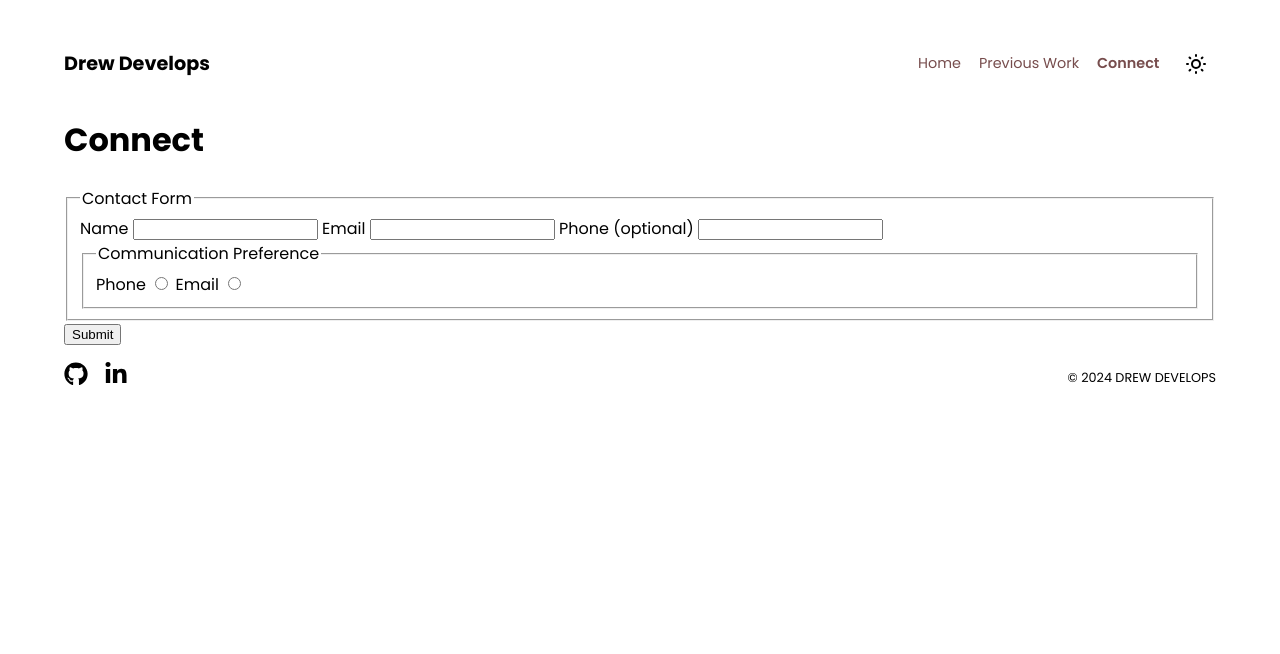
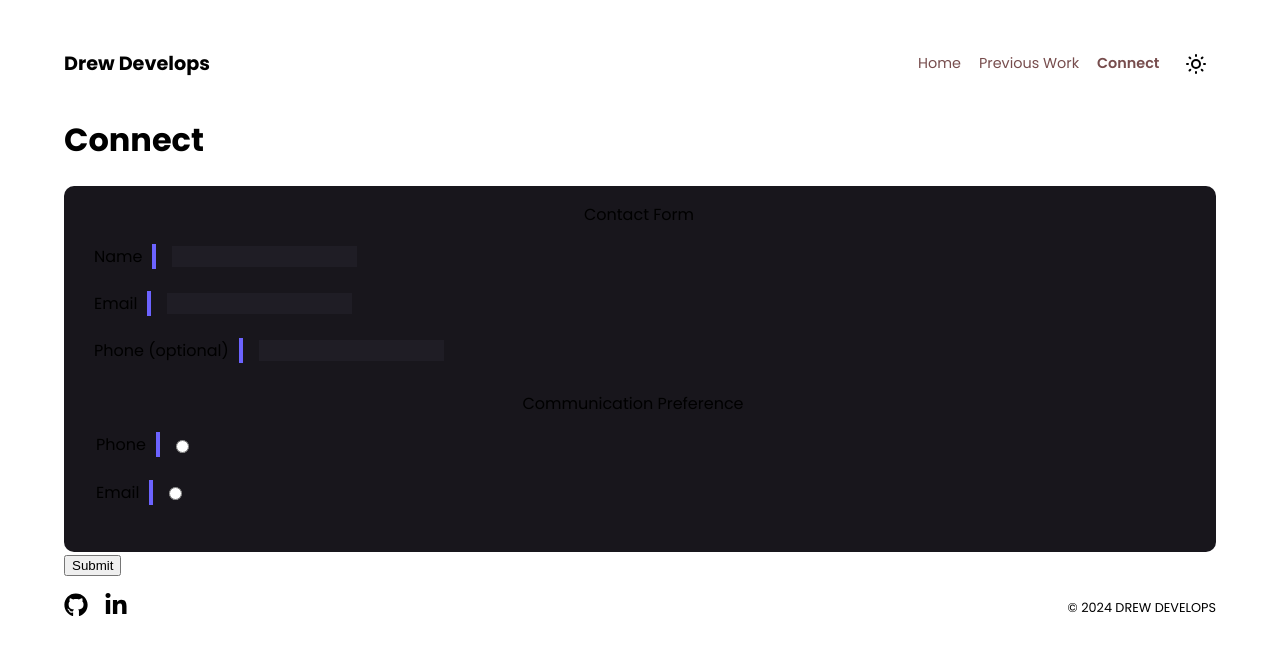
Before and after one commit to drewdoesdevelopment/drew-develops, a SvelteKit app: page /connect in a window 1280 px wide. Shown: the top 654 px of the page. Built offline with nearby package versions, Linux system fonts and the light colour scheme.

Commit message:
Contact form progress

```diff
--- a/src/routes/connect/+page.svelte
+++ b/src/routes/connect/+page.svelte
@@ -2,33 +2,33 @@
 	<h1>Connect</h1>
 
 	<form action="submit">
-		<fieldset>
+		<fieldset class="contact">
             <legend>Contact Form</legend>
 			<label>
-				Name
+				<span>Name</span>
 				<input required type="text" />
 			</label>
 
 			<label>
-				Email
+				<span>Email</span>
 				<input required type="email" />
 			</label>
 
 			<label>
-				Phone (optional)
+				<span>Phone (optional)</span>
 				<input type="tel" />
 			</label>
 
-			<fieldset>
+			<fieldset class="commPreference">
 				<legend>Communication Preference</legend>
 
 				<label>
-					Phone
+					<span>Phone</span>
 					<input type="radio" name="commPreference" value="phone" />
 				</label>
 
 				<label>
-					Email
+					<span>Email</span>
 					<input type="radio" name="commPreference" value="email" />
 				</label>
 			</fieldset>
@@ -36,3 +36,56 @@
 	</form>
 	<button>Submit</button>
 </main>
+
+<style lang='scss'>
+form {
+    background-color: #18161c;
+    padding: 1rem;
+    border-radius: 10px;
+
+    label span {
+        padding-right: 10px;
+        border-right: 4px solid #6c63ff;
+        margin: 0.7rem 0;
+        width: max-content;
+    }
+
+    .contact {
+        label {
+            display: flex;
+            flex-direction: row;
+            align-items: center;
+        }
+
+        input {
+            background-color: #1f1d25;
+            border-color: transparent;
+            margin-left: 1rem;
+            height: 15px;
+        }
+    }
+
+    .commPreference {
+        padding-left: 0;
+
+        label {
+            flex-direction: row;
+        }
+
+        legend {
+            padding-top: 1rem;
+        }
+    }
+
+    legend {
+        text-align: center;
+        padding-left: 0;
+    }
+}
+
+fieldset {
+    display: flex;
+    flex-direction: column;
+    border: none;
+}
+</style>
```
